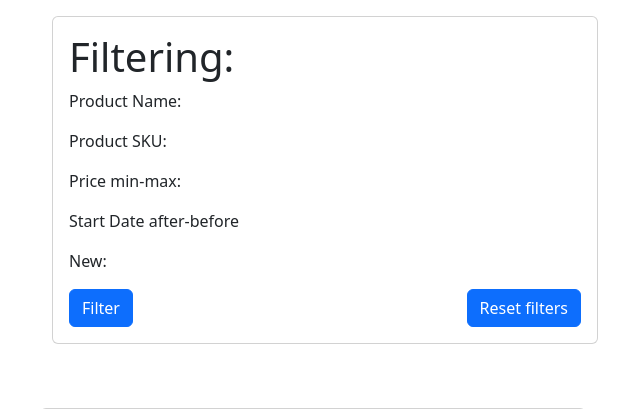
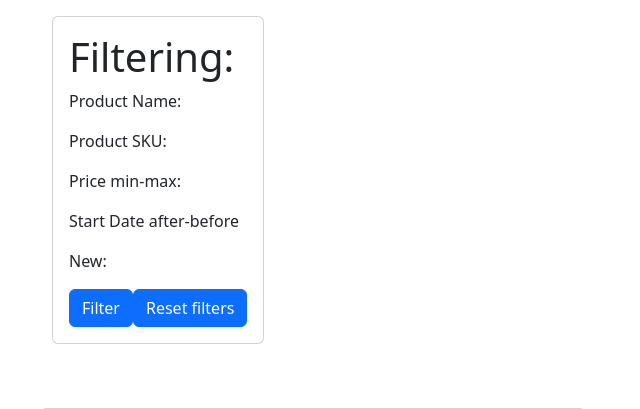
Before and after one commit to Laskavchuk/hillel_02_03_2023, a Django app: a page that uses templates/parts/filter_form.html in a window 1280 px wide. Shown: the part 64-473 px from the top of the page, without its empty margins (42-682 px from the left). Run offline with Django 4.2, Linux system fonts and the light colour scheme; tables that the repository leaves empty hold one stand-in row (values such as "Sample post"); grey boxes marked "Sample" are stand-in pictures; parts of the project's set-up code (start-up, migrations or seed data) failed here and were passed over; some libraries are stand-ins or nearby versions.

Commit message:
filter/paginator

```diff
--- a/templates/parts/filter_form.html
+++ b/templates/parts/filter_form.html
@@ -2,7 +2,7 @@
 {% load i18n %}
 <form method="get">
     <div class="container">
-        <div class="col-6">
+        <div class="col-6 d-flex justify-content-start">
             <div class="card my-3">
                 <div class="card-body">
                         <h1>
```
